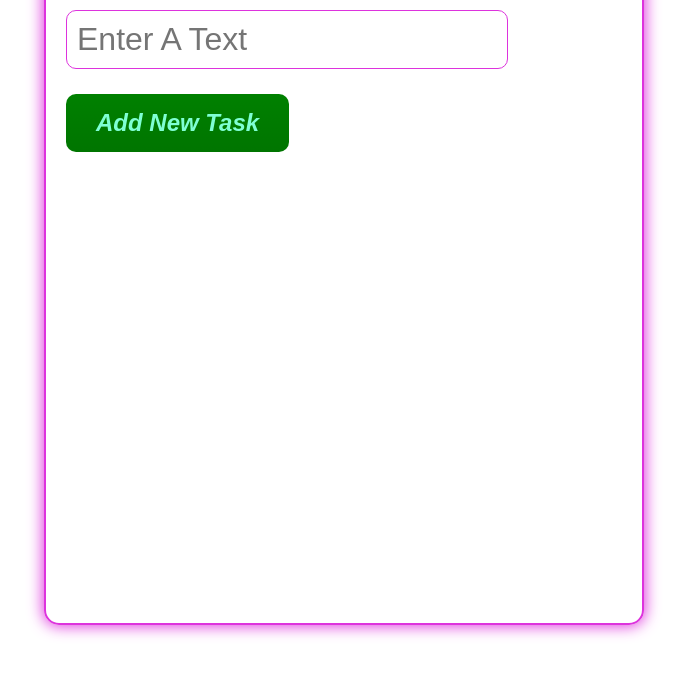
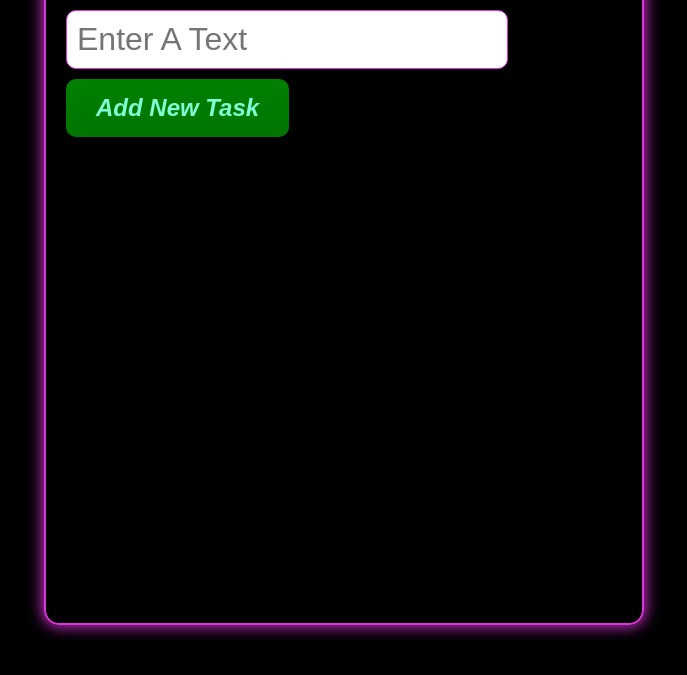
Before and after one commit to Rasel121/simpletodolistjs, a plain HTML site: page index.html in a window 1280 px wide. Shown: the part 125-800 px from the top of the page, without its empty margins (296-983 px from the left). Drawn offline with Linux system fonts and the light colour scheme.

Commit message:
Update style.css

```diff
--- a/style.css
+++ b/style.css
@@ -10,6 +10,7 @@ body{
     justify-content: center;
     height: 100vh;
     overflow: hidden;
+    background-color: black;
 }
 
 .container{
@@ -20,6 +21,7 @@ body{
     box-shadow: 0 0 15px 1px #d3d;
     transition: box-shadow .3s ease-out;
     padding: 10px 20px;
+    background-color: rgba(0, 0, 0, 0.15);
 }
 
 .container:hover{
@@ -43,7 +45,7 @@ h2{
     border-radius: 10px;
     padding: 10px 10px;
     color: #f3f;
-    margin-bottom: 25px;
+    margin-bottom: 10px;
 }
 
 #customtext:focus{
```
